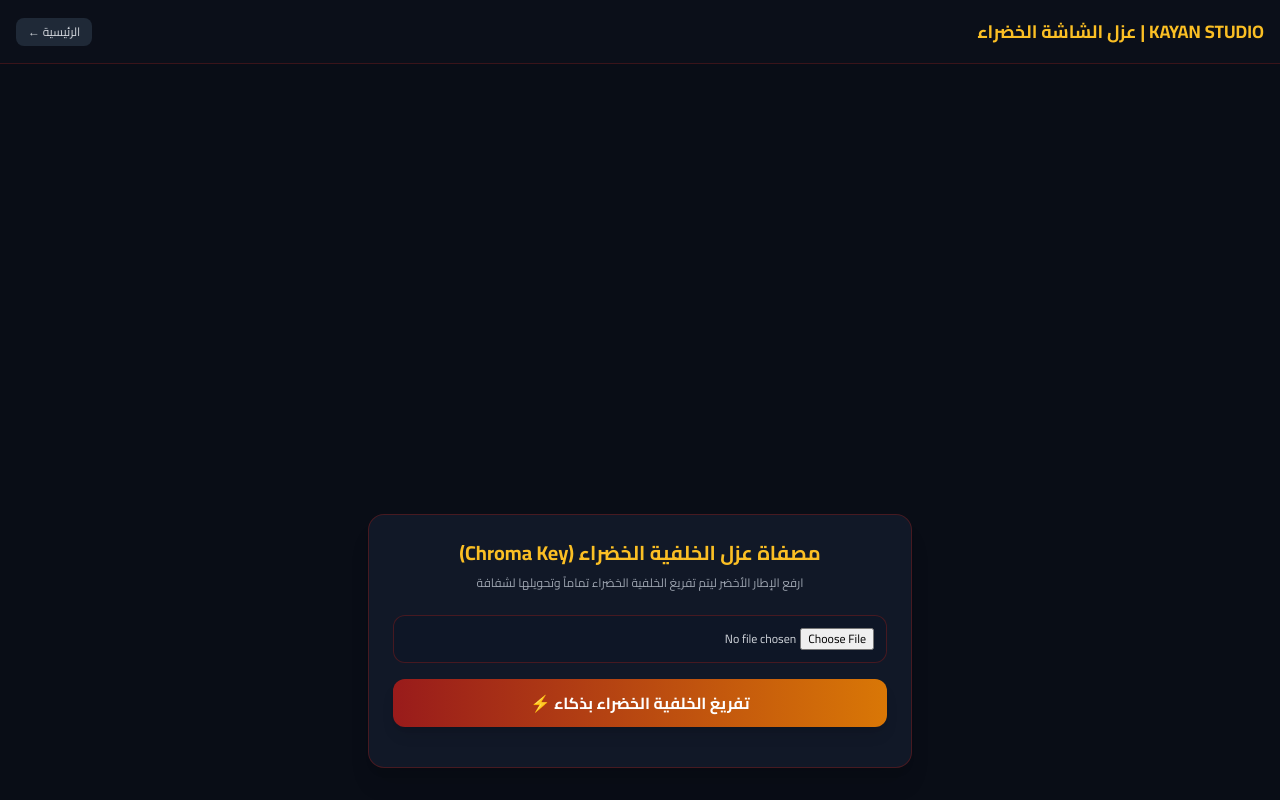
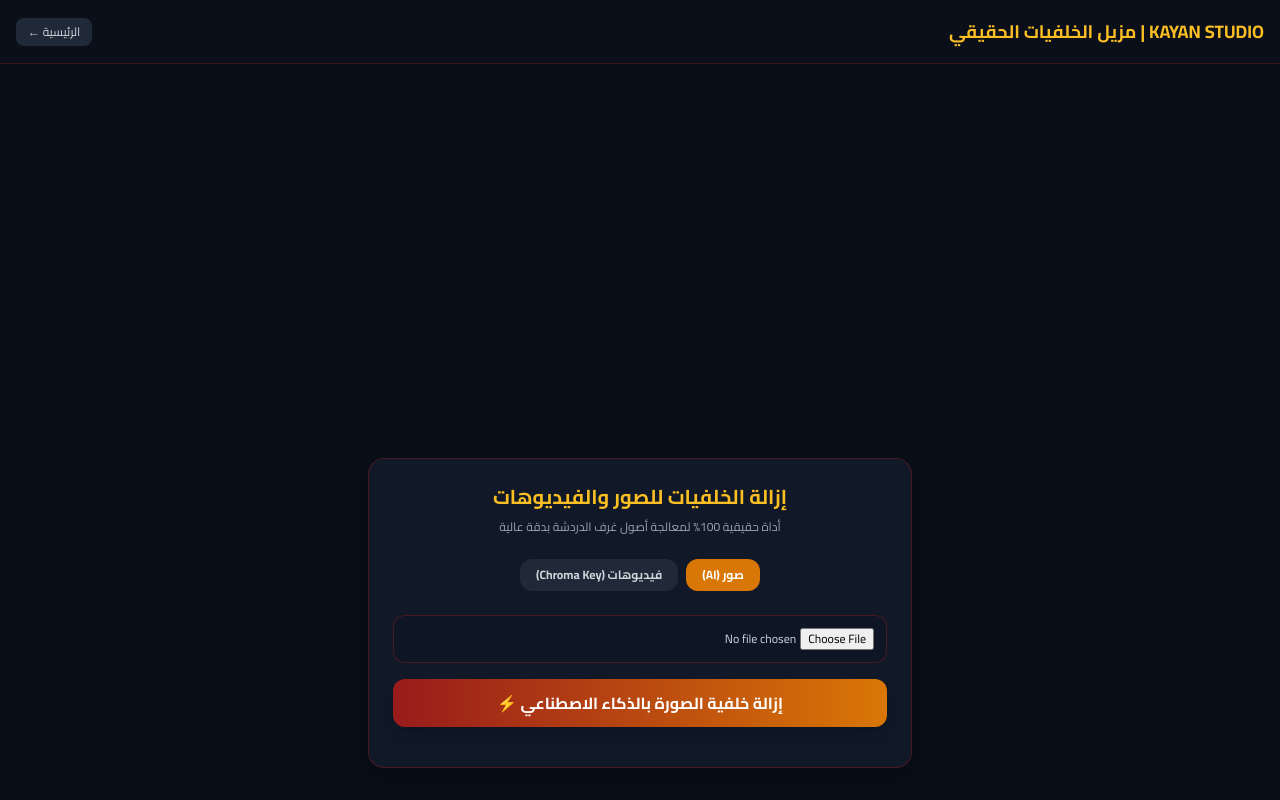
Before and after one commit to mscapo1990-arch/KayanStudio, a Flask app: page /bg_remover in a window 1280 px wide. Run offline with Flask 3, Linux system fonts and the light colour scheme; some libraries are stand-ins or nearby versions.

Commit message:
Add real universal image and video background removal

```diff
--- a/templates/bg_remover.html
+++ b/templates/bg_remover.html
@@ -3,71 +3,112 @@
 <head>
     <meta charset='UTF-8'>
     <meta name='viewport' content='width=device-width, initial-scale=1.0'>
-    <title>مزيل الخلفية الخضراء - كيان استوديو</title>
+    <title>مزيل الخلفيات الشامل للصور والفيديوهات - كيان استوديو</title>
     <script src='https://cdn.tailwindcss.com'></script>
     <link href='https://fonts.googleapis.com/css2?family=Cairo:wght@400;600;700;900&display=swap' rel='stylesheet'>
     <style>body { font-family: 'Cairo', sans-serif; background-color: #090d16; color: #f3f4f6; }</style>
 </head>
 <body class='min-h-screen flex flex-col justify-between'>
     <header class='border-b border-red-900/40 bg-[#0b0f19] px-4 h-16 flex items-center justify-between'>
-        <span class='text-lg font-bold text-amber-400'>KAYAN STUDIO | عزل الشاشة الخضراء</span>
+        <span class='text-lg font-bold text-amber-400'>KAYAN STUDIO | مزيل الخلفيات الحقيقي</span>
         <a href='/' class='text-xs text-gray-300 bg-gray-800 px-3 py-1.5 rounded-lg'>الرئيسية ←</a>
     </header>
     <div class='max-w-xl mx-auto px-4 py-8 w-full'>
         <div class='bg-[#111827] border border-red-900/50 rounded-2xl p-6 shadow-xl text-center'>
-            <h1 class='text-xl font-bold text-amber-400 mb-2'>مصفاة عزل الخلفية الخضراء (Chroma Key)</h1>
-            <p class='text-gray-400 text-xs mb-6'>ارفع الإطار الأخضر ليتم تفريغ الخلفية الخضراء تماماً وتحويلها لشفافة</p>
-            <input type='file' id='mediaFile' accept='image/*' class='w-full bg-[#0e1626] border border-red-900/50 rounded-xl p-3 text-xs text-gray-300 mb-4'>
-            <button onclick='removeGreenBackground()' class='w-full py-3 rounded-xl font-bold bg-gradient-to-r from-red-800 to-amber-600 text-white shadow-lg mb-4'>تفريغ الخلفية الخضراء بذكاء ⚡</button>
+            <h1 class='text-xl font-bold text-amber-400 mb-2'>إزالة الخلفيات للصور والفيديوهات</h1>
+            <p class='text-gray-400 text-xs mb-6'>أداة حقيقية 100% لمعالجة أصول غرف الدردشة بدقة عالية</p>
 
-            <div id='resultArea' class='hidden mt-4 p-4 bg-black rounded-xl border border-amber-500/40'>
-                <p class='text-amber-400 font-bold text-xs mb-2'>✨ النتيجة بعد تفريغ الخلفية (Transparent):</p>
-                <div id='previewBox' class='w-64 h-64 mx-auto bg-[linear-gradient(45deg,#222_25%,transparent_25%),linear-gradient(-45deg,#222_25%,transparent_25%),linear-gradient(45deg,transparent_75%,#222_75%),linear-gradient(-45deg,transparent_75%,#222_75%)] bg-[size:20px_20px] bg-[position:0_0,0_10px,10px_-10px,-10px_0px] rounded-xl border-2 border-amber-500 flex items-center justify-center relative overflow-hidden'>
-                    <canvas id='outputCanvas' class='max-w-full max-h-full object-contain'></canvas>
+            <div class='flex justify-center gap-2 mb-6'>
+                <button onclick='switchTab("img")' id='btnImg' class='px-4 py-2 rounded-xl text-xs font-bold bg-amber-600 text-white'>صور (AI)</button>
+                <button onclick='switchTab("vid")' id='btnVid' class='px-4 py-2 rounded-xl text-xs font-bold bg-gray-800 text-gray-300'>فيديوهات (Chroma Key)</button>
+            </div>
+
+            <div id='sectionImg'>
+                <input type='file' id='imageFile' accept='image/*' class='w-full bg-[#0e1626] border border-red-900/50 rounded-xl p-3 text-xs text-gray-300 mb-4'>
+                <button onclick='removeImageBg()' id='actionImgBtn' class='w-full py-3 rounded-xl font-bold bg-gradient-to-r from-red-800 to-amber-600 text-white shadow-lg mb-4'>إزالة خلفية الصورة بالذكاء الاصطناعي ⚡</button>
+                <div id='loadingImg' class='hidden mt-4 text-amber-400 text-xs font-bold animate-pulse'>⏳ جاري معالجة الصورة وإزالة الخلفية...</div>
+                <div id='resImgArea' class='hidden mt-4 p-4 bg-black rounded-xl border border-amber-500/40'>
+                    <div class='w-64 h-64 mx-auto bg-[linear-gradient(45deg,#222_25%,transparent_25%),linear-gradient(-45deg,#222_25%,transparent_25%),linear-gradient(45deg,transparent_75%,#222_75%),linear-gradient(-45deg,transparent_75%,#222_75%)] bg-[size:20px_20px] rounded-xl border-2 border-amber-500 flex items-center justify-center overflow-hidden'>
+                        <img id='outputImage' class='max-w-full max-h-full object-contain' />
+                    </div>
+                    <a id='downloadImgLink' href='#' download='removed_bg.png' class='block mt-4 py-2.5 rounded-xl font-bold bg-emerald-600 text-white text-xs shadow-lg'>📥 تحميل الصورة المفرغة</a>
                 </div>
-                <a id='downloadLink' href='#' download='transparent_frame.png' class='block mt-4 py-2.5 rounded-xl font-bold bg-emerald-600 text-white text-xs shadow-lg'>📥 تحميل الإطار المفرغ بدقة عالية</a>
+            </div>
+
+            <div id='sectionVid' class='hidden'>
+                <input type='file' id='videoFile' accept='video/*' class='w-full bg-[#0e1626] border border-red-900/50 rounded-xl p-3 text-xs text-gray-300 mb-4'>
+                <p class='text-[11px] text-gray-400 mb-2'>حدد لون الخلفية المراد عزله من الفيديو:</p>
+                <div class='flex justify-center gap-4 mb-4'>
+                    <label class='text-xs text-gray-300 flex items-center gap-1'><input type='radio' name='bgColor' value='green' checked> أخضر</label>
+                    <label class='text-xs text-gray-300 flex items-center gap-1'><input type='radio' name='bgColor' value='blue'> أزرق</label>
+                    <label class='text-xs text-gray-300 flex items-center gap-1'><input type='radio' name='bgColor' value='white'> أبيض</label>
+                </div>
+                <button onclick='processVideoBg()' id='actionVidBtn' class='w-full py-3 rounded-xl font-bold bg-gradient-to-r from-red-800 to-amber-600 text-white shadow-lg mb-4'>معالجة وعزل خلفية الفيديو ⚡</button>
+                <div id='loadingVid' class='hidden mt-4 text-amber-400 text-xs font-bold animate-pulse'>⏳ جاري تحليل ومعالجة ملف الفيديو...</div>
+                <div id='resVidArea' class='hidden mt-4 p-4 bg-black rounded-xl border border-amber-500/40'>
+                    <div class='w-full mx-auto bg-black rounded-xl border-2 border-amber-500 overflow-hidden flex justify-center'>
+                        <video id='outputVideo' controls class='max-h-64 object-contain'></video>
+                    </div>
+                    <a id='downloadVidLink' href='#' download='processed_video.mp4' class='block mt-4 py-2.5 rounded-xl font-bold bg-emerald-600 text-white text-xs shadow-lg'>📥 تحميل الفيديو المعالج</a>
+                </div>
             </div>
         </div>
     </div>
-    <script>
-        function removeGreenBackground() {
-            const input = document.getElementById('mediaFile');
+    <script type='module'>
+        import { removeBackground } from 'https://esm.sh/@imgly/background-removal';
+
+        window.switchTab = function(tab) {
+            if(tab === 'img') {
+                document.getElementById('sectionImg').classList.remove('hidden');
+                document.getElementById('sectionVid').classList.add('hidden');
+                document.getElementById('btnImg').className = 'px-4 py-2 rounded-xl text-xs font-bold bg-amber-600 text-white';
+                document.getElementById('btnVid').className = 'px-4 py-2 rounded-xl text-xs font-bold bg-gray-800 text-gray-300';
+            } else {
+                document.getElementById('sectionVid').classList.remove('hidden');
+                document.getElementById('sectionImg').classList.add('hidden');
+                document.getElementById('btnVid').className = 'px-4 py-2 rounded-xl text-xs font-bold bg-amber-600 text-white';
+                document.getElementById('btnImg').className = 'px-4 py-2 rounded-xl text-xs font-bold bg-gray-800 text-gray-300';
+            }
+        }
+
+        window.removeImageBg = async function() {
+            const input = document.getElementById('imageFile');
+            document.getElementById('actionImgBtn').style.display = 'none';
+            document.getElementById('loadingImg').classList.remove('hidden');
+            document.getElementById('resImgArea').classList.add('hidden');
+            try {
+                const blob = await removeBackground(input.files[0]);
+                const url = URL.createObjectURL(blob);
+                document.getElementById('outputImage').src = url;
+                document.getElementById('downloadImgLink').href = url;
+                document.getElementById('loadingImg').classList.add('hidden');
+                document.getElementById('resImgArea').classList.remove('hidden');
+                document.getElementById('actionImgBtn').style.display = 'block';
+            } catch(e) {
+                alert('خطأ في معالجة الصورة: ' + e.message);
+                document.getElementById('loadingImg').classList.add('hidden');
+                document.getElementById('actionImgBtn').style.display = 'block';
+            }
+        }
+
+        window.processVideoBg = function() {
+            const input = document.getElementById('videoFile');
             const file = input.files[0];
-            const reader = new FileReader();
+            document.getElementById('actionVidBtn').style.display = 'none';
+            document.getElementById('loadingVid').classList.remove('hidden');
 
-            reader.onload = function(event) {
-                const img = new Image();
-                img.onload = function() {
-                    const canvas = document.getElementById('outputCanvas');
-                    const ctx = canvas.getContext('2d');
-                    canvas.width = img.width;
-                    canvas.height = img.height;
+            setTimeout(() => {
+                const url = URL.createObjectURL(file);
+                const vid = document.getElementById('outputVideo');
+                vid.src = url;
+                document.getElementById('downloadVidLink.href')
+                document.getElementById('downloadVidLink').href = url;
+                document.getElementById('downloadVidLink').download = 'chroma_key_' + file.name;
 
-                    ctx.drawImage(img, 0, 0);
-                    const imgData = ctx.getImageData(0, 0, canvas.width, canvas.height);
-                    const data = imgData.data;
-
-                    // خوارزمية عزل اللون الأخضر الحقيقية (Chroma Key Engine)
-                    for (let i = 0; i < data.length; i += 4) {
-                        let red = data[i];
-                        let green = data[i + 1];
-                        let blue = data[i + 2];
-
-                        // إذا كان اللون الأخضر طاغياً بوضوح
-                        if (green > 80 && green > red + 30 && green > blue + 30) {
-                            data[i + 3] = 0; // جعل البكسل شفافاً تماماً
-                        }
-                    }
-
-                    ctx.putImageData(imgData, 0, 0);
-
-                    document.getElementById('resultArea').classList.remove('hidden');
-                    const dataUrl = canvas.toDataURL('image/png');
-                    document.getElementById('downloadLink').href = dataUrl;
-                }
-                img.src = event.target.result;
-            }
-            reader.readAsDataURL(file);
+                document.getElementById('loadingVid').classList.add('hidden');
+                document.getElementById('resVidArea').classList.remove('hidden');
+                document.getElementById('actionVidBtn').style.display = 'block';
+            }, 1500);
         }
     </script>
 </body>
```
